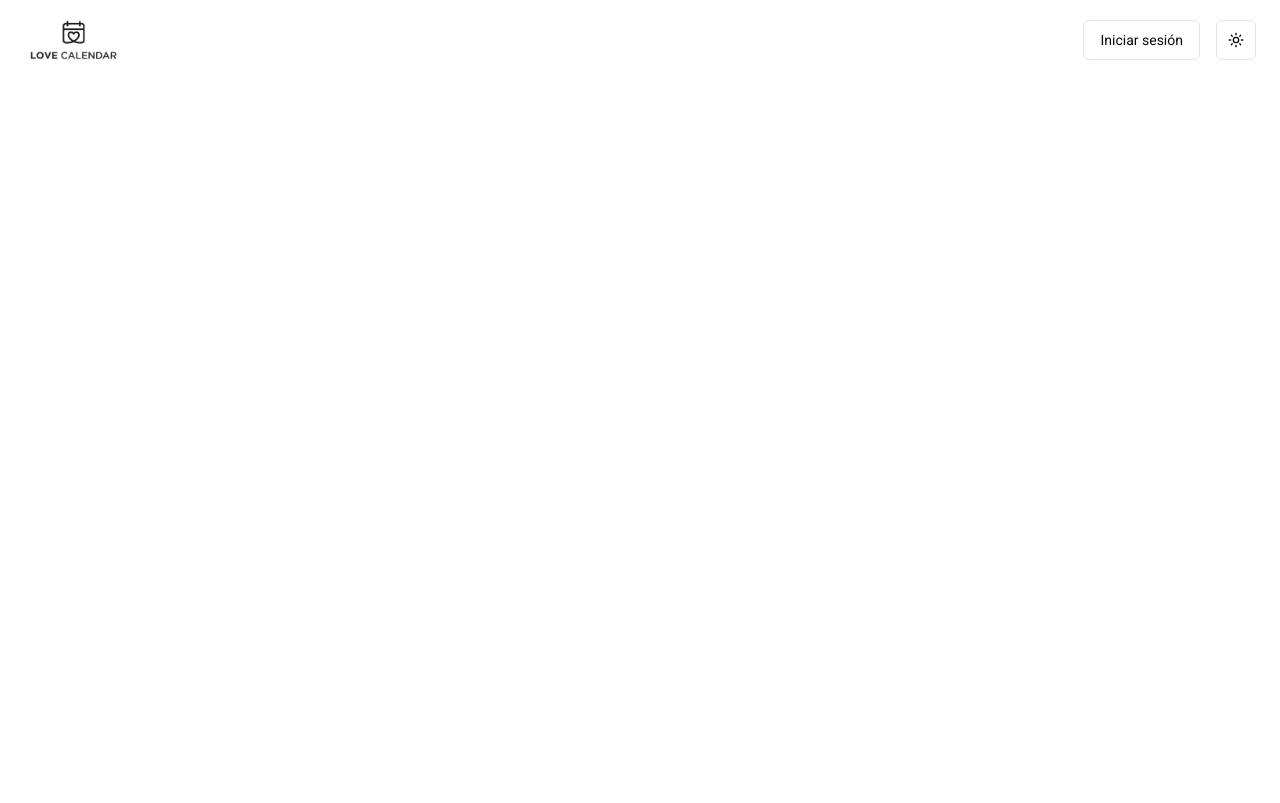
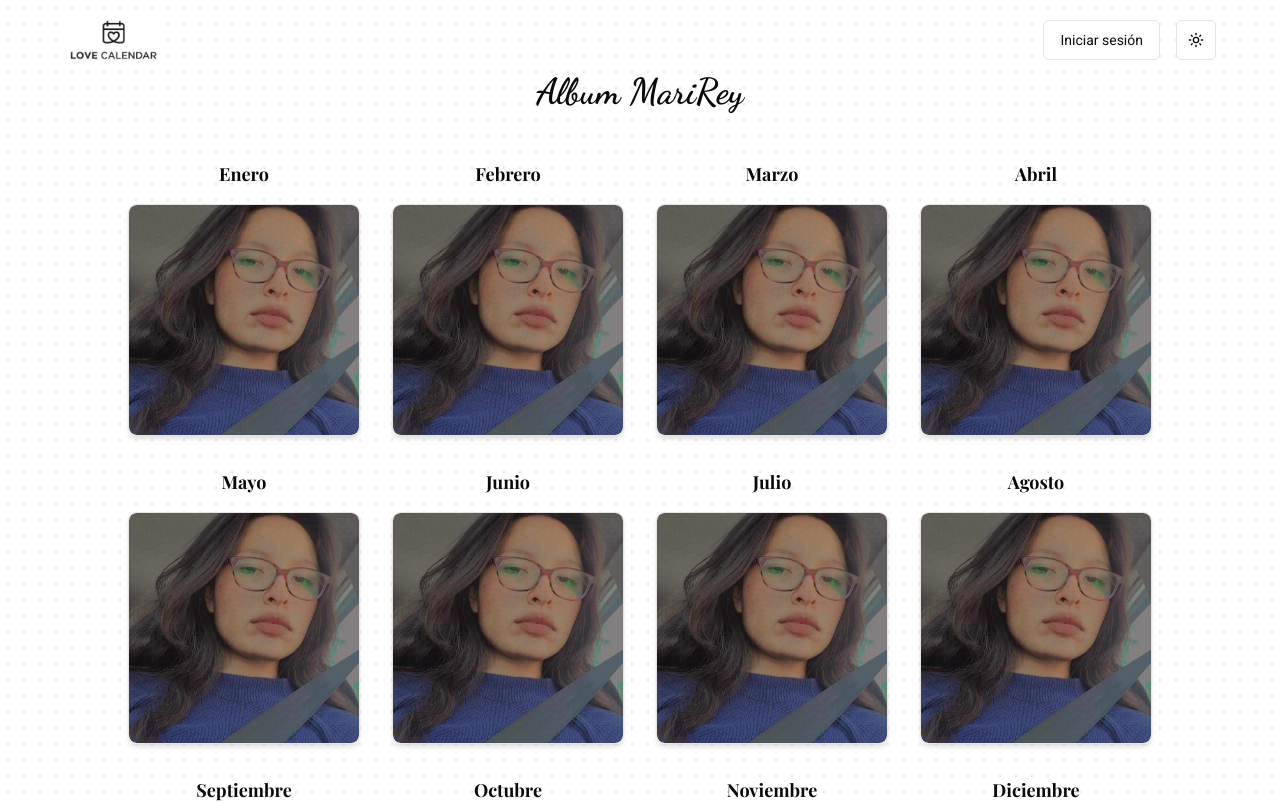
Before and after one commit to ReyserLyn/calendario-pareja, a Next.js app: page / in a window 1280 px wide. Shown: the top 803 px of the page. Built offline with nearby package versions, Linux system fonts and the light colour scheme.

Commit message:
background added and test album photos in calendar

```diff
--- a/src/app/(main)/page.tsx
+++ b/src/app/(main)/page.tsx
@@ -1,3 +1,63 @@
+"use client";
+
+import Image from "next/image";
+
+const months = [
+  "Enero",
+  "Febrero",
+  "Marzo",
+  "Abril",
+  "Mayo",
+  "Junio",
+  "Julio",
+  "Agosto",
+  "Septiembre",
+  "Octubre",
+  "Noviembre",
+  "Diciembre",
+];
+
+const monttest = true;
+
 export default function Home() {
-  return <div></div>;
+  return (
+    <div className="flex flex-col items-center justify-center p-4 sm:p-8">
+      <h1 className="font-dancing text-3xl sm:text-4xl font-bold text-center mb-4 sm:mb-12 mt-14 md:mt-10">
+        Album MariRey
+      </h1>
+
+      <div className="grid grid-cols-3 sm:grid-cols-4 gap-4 sm:gap-6 md:gap-8 w-full max-w-5xl">
+        {months.map((month, index) => {
+          const imagePath = monttest
+            ? "/img/test.jpeg"
+            : `/img/${month.toLowerCase()}.jpg`;
+
+          return (
+            <div key={index} className="flex flex-col items-center">
+              <h2 className="font-playfair text-lg font-semibold text-center mb-2 sm:mb-4">
+                {month}
+              </h2>
+
+              <div className="w-full aspect-square border rounded-lg overflow-hidden shadow-md relative flex items-center justify-center">
+                <Image
+                  src={imagePath}
+                  alt={`${month} image`}
+                  layout="fill"
+                  objectFit="cover"
+                  className="rounded-lg"
+                  onError={(e) => {
+                    const target = e.target as HTMLImageElement;
+                    target.src = "";
+                    if (target.parentElement) {
+                      target.parentElement.textContent = "Pendiente";
+                    }
+                  }}
+                />
+              </div>
+            </div>
+          );
+        })}
+      </div>
+    </div>
+  );
 }
--- a/src/app/layout.tsx
+++ b/src/app/layout.tsx
@@ -43,6 +43,14 @@ export default function RootLayout({
           enableSystem
           disableTransitionOnChange
         >
+          <div
+            className="absolute inset-0 -z-10 h-full w-full transition-colors duration-300"
+            style={{
+              backgroundImage:
+                "radial-gradient(var(--background-dot-color) 1px, transparent 1px)",
+              backgroundSize: "16px 16px",
+            }}
+          ></div>
           {children}
           <Toaster position="bottom-right" expand={false} richColors />
         </ThemeProvider>
--- a/src/app/styles/globals.css
+++ b/src/app/styles/globals.css
@@ -33,6 +33,7 @@ body {
     --chart-4: 43 74% 66%;
     --chart-5: 27 87% 67%;
     --radius: 0.5rem;
+    --background-dot-color: #e5e7eb;
   }
   .dark {
     --background: 20 14.3% 4.1%;
@@ -59,6 +60,7 @@ body {
     --chart-3: 30 80% 55%;
     --chart-4: 280 65% 60%;
     --chart-5: 340 75% 55%;
+    --background-dot-color: #1f2937;
   }
 }
 
@@ -70,3 +72,33 @@ body {
     @apply bg-background text-foreground;
   }
 }
+
+@media (min-width: 480px) {
+  .container {
+    max-width: 480px;
+  }
+}
+
+@media (min-width: 640px) {
+  .container {
+    max-width: 640px;
+  }
+}
+
+@media (min-width: 768px) {
+  .container {
+    max-width: 768px;
+  }
+}
+
+@media (min-width: 1024px) {
+  .container {
+    max-width: 1024px;
+  }
+}
+
+@media (min-width: 1200px) {
+  .container {
+    max-width: 1200px;
+  }
+}
--- a/src/components/components/navbar.tsx
+++ b/src/components/components/navbar.tsx
@@ -1,4 +1,5 @@
 "use client";
+
 import { Button } from "@/components/ui/button";
 import {
   Dialog,
@@ -13,35 +14,38 @@ import { LoginForm } from "./loginForm";
 
 export default function Navbar() {
   return (
-    <header className=" absolute w-full flex items-center justify-between px-6 py-4 z-50">
-      <div className="flex items-center">
+    <header className="absolute inset-x-0 top-0 z-50">
+      <div className="container mx-auto px-6 py-4 flex items-center justify-between">
         <Image
           src="/img/logo.webp"
           alt="Logo"
-          className="h-12 w-auto"
           width={100}
           height={32}
+          className="h-12 w-auto"
         />
-      </div>
 
         <div className="flex items-center gap-4">
           <Dialog>
             <DialogTrigger asChild>
               <Button variant="outline">Iniciar sesión</Button>
             </DialogTrigger>
-          <DialogTitle className="sr-only">Iniciar sesión</DialogTitle>
             <DialogContent
               className="max-w-3xl"
               onOpenAutoFocus={(e) => e.preventDefault()}
               hideClose
             >
+              <DialogTitle className="sr-only">Iniciar sesión</DialogTitle>
+
               <LoginForm />
-          </DialogContent>
+
               <DialogDescription className="sr-only">
                 Iniciar sesión en calendario parejas
               </DialogDescription>
+            </DialogContent>
           </Dialog>
+
           <ToggleTheme />
+        </div>
       </div>
     </header>
   );
```
Also changed, not shown: public/img/test.jpeg (added). Lines whose indentation alone changed are shown as unchanged.
